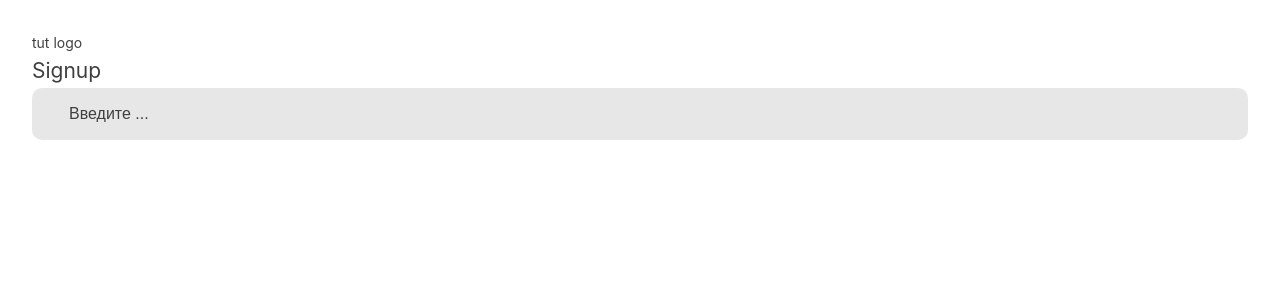
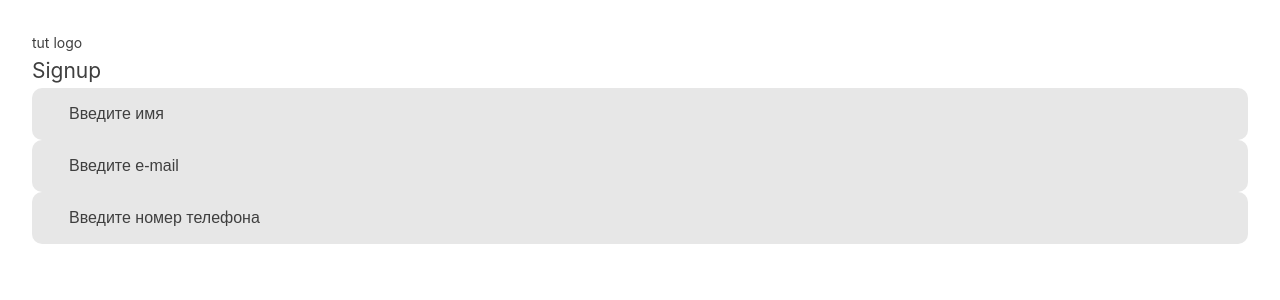
Before and after one commit to Lugzan151892/restaurant-picker, a Vue app: page /signup in a window 1280 px wide. Shown: the top 300 px of the page. Built offline with nearby package versions, Linux system fonts and the light colour scheme.

Commit message:
auth: added custom inputs, added variables

```diff
--- a/src/assets/base.css
+++ b/src/assets/base.css
@@ -67,3 +67,7 @@ body {
   -webkit-font-smoothing: antialiased;
   -moz-osx-font-smoothing: grayscale;
 }
+
+main {
+  max-width: 1280px;
+}
--- a/src/views/authorization/sign-up/SignUpView.vue
+++ b/src/views/authorization/sign-up/SignUpView.vue
@@ -8,7 +8,9 @@
       Signup
     </h2>
     <form>
-      <RInput v-model="name" />
+      <RInput placeholder="Введите имя" v-model="name" />
+      <RInput placeholder="Введите e-mail" v-model="email" />
+      <RInput placeholder="Введите номер телефона" v-model="phone" />
     </form>
   </div>
 </section>
@@ -18,6 +20,8 @@ import { ref } from 'vue';
 import RInput from '../../../components/ui/RInput.vue';
 
 const name = ref('');
+const email = ref('');
+const phone = ref('');
 
 </script>
 <style lang="scss" module>
```
Also changed, not shown: src/styles/variables.scss (added, +41 -0 lines).
